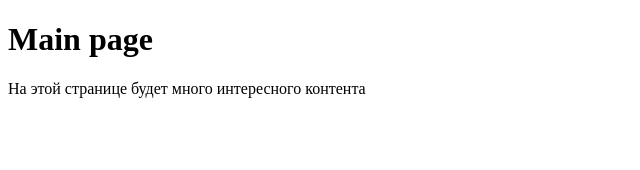
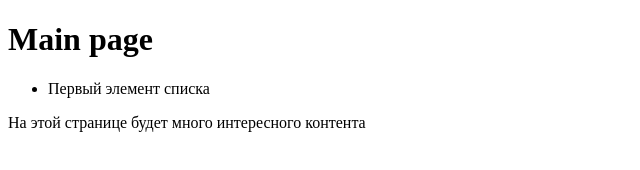
Before and after one commit to Sergey12345678/gittest, a plain HTML site: page index.html in a window 1280 px wide. Shown: the whole page, without its empty margins (0-640 px from the left). Drawn offline with Linux system fonts and the light colour scheme.

Commit message:
feat: added an unordered list

```diff
--- a/index.html
+++ b/index.html
@@ -7,7 +7,12 @@
         <link href="css/styles.css" rel="stylesheet">
     </head>
     <body class="site-body">
-        <h1 class="title">Main  page</h1>
+        <header class="site-header">
+            <h1 class="title">Main  page</h1>
+            <ul>
+                <li> Первый элемент списка</li>
+            </ul>
+        </header>
         <main class="site-main">
             <p class="quote">
                 На этой странице будет много интересного контента
```
